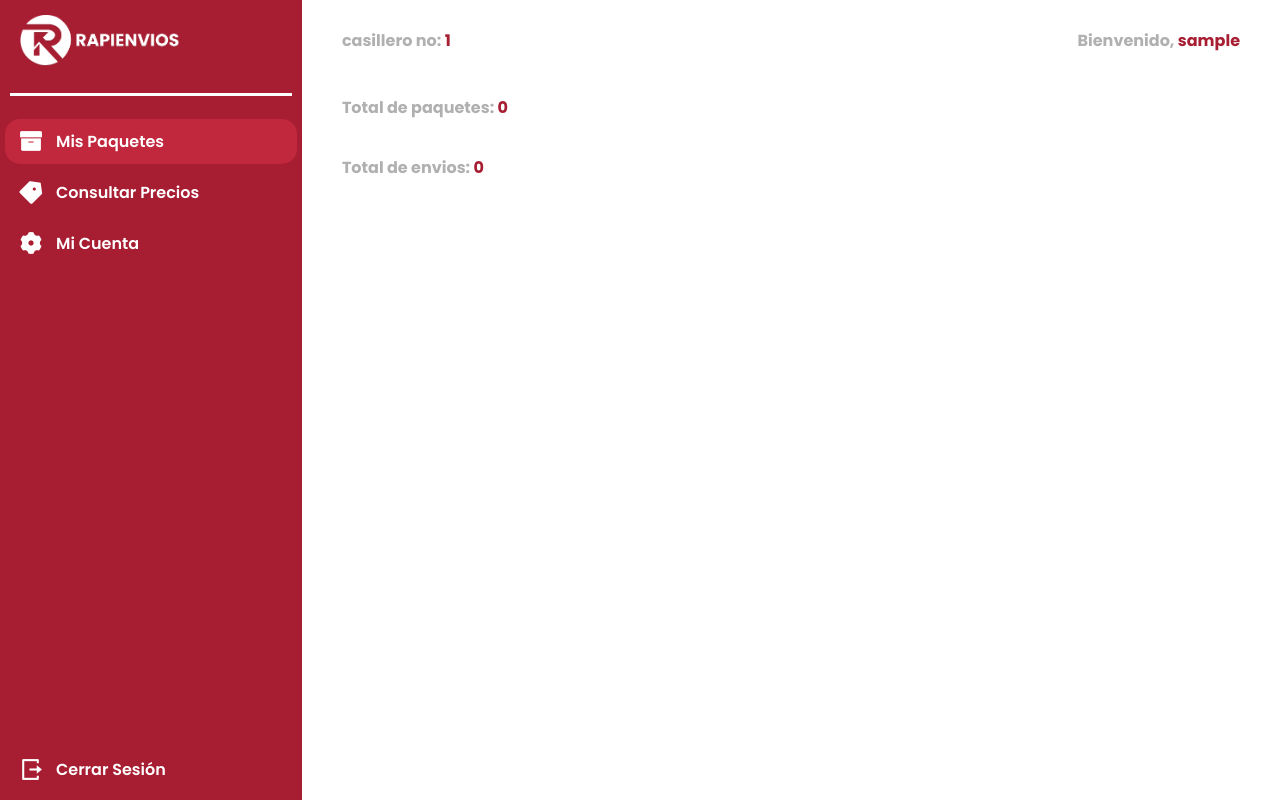
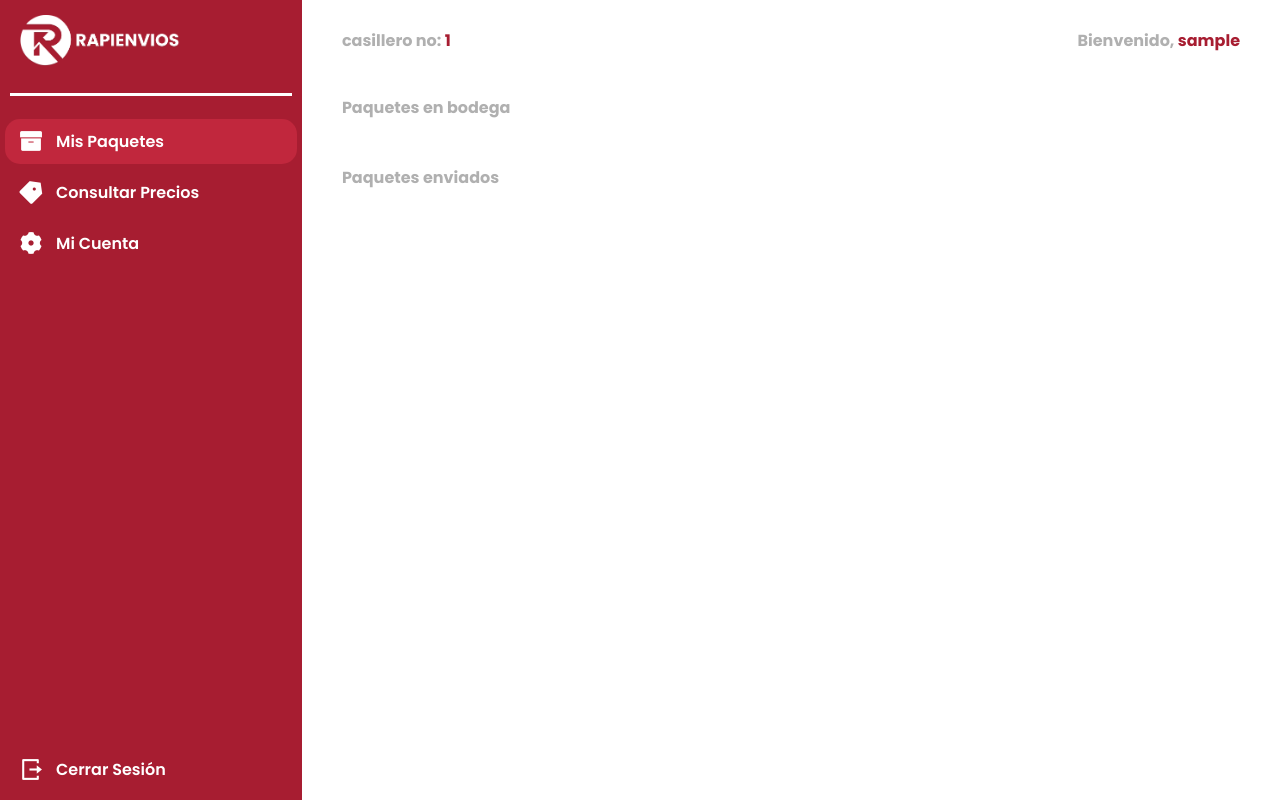
Before and after one commit to vreyes25/Rapienvios, a PHP site: page /Rapienvios/dashboardClientes.php in a window 1280 px wide. Run offline with PHP 8.4, Linux system fonts and the light colour scheme; the visitor is signed in with stand-in values (Sample User, id 1); data that the repository does not hold is empty; some libraries are stand-ins or nearby versions.

Commit message:
Formato tabla envios

```diff
--- a/css/dashboard.css
+++ b/css/dashboard.css
@@ -127,6 +127,7 @@ strong {
   height: 88%;
   justify-content: space-between;
 }
+
 
 .startSession{
   background: var(--main-color);
@@ -290,12 +291,12 @@ p{
   justify-content: center;
 }
 
-.tablaClientes, .tablaPaquetes, .tablaEmpleados {
+.tablaClientes, .tablaPaquetes, .tablaEnvios, .tablaEmpleados {
   border-collapse: collapse;
   width: 93%;
 }
 
-.tablaClientes th, .tablaPaquetes th, .tablaEmpleados th {
+.tablaClientes th, .tablaPaquetes th, .tablaEnvios th, .tablaEmpleados th {
   text-align: center;
   border: solid var(--third-color) 1px;
   padding: 5px;
@@ -303,7 +304,7 @@ p{
   background-color: var(--main-color);
 }
 
-.tablaClientes td, .tablaPaquetes td, .tablaEmpleados td {
+.tablaClientes td, .tablaPaquetes td, .tablaEnvios td, .tablaEmpleados td {
   border: solid var(--third-color) 1px;
   text-align: center;
   padding: 2px;
--- a/dashboardClientes.php
+++ b/dashboardClientes.php
@@ -17,7 +17,7 @@ if($_SESSION['usuario'] == null || $_SESSION['usuario'] == ''){
       href="https://cdn.jsdelivr.net/npm/remixicon@2.5.0/fonts/remixicon.css"
       rel="stylesheet"
     />
-    <link rel="stylesheet" href="css/dashboard.css" />
+    <link rel="stylesheet" href="css/dashboard.css"/>
     <script src="//cdn.jsdelivr.net/npm/sweetalert2@11"></script>
     <script src="js/jquery.min.js"></script>
     <title>Rapienvios | Dashboard</title>
@@ -70,24 +70,26 @@ if($_SESSION['usuario'] == null || $_SESSION['usuario'] == ''){
       </div>
       <div class="data">
         <div class="up-content">
-          <h3>Total de paquetes: <strong>0</strong></h3>
+          <h3>Paquetes en bodega</h3>
         </div>
 
         <div class="tabla-paquetes">
           <table class="tablaPaquetes" id="tablaPaquetes">
         </div>
 
-        <div class="up-content">
-          <h3>Total de envios: <strong>0</strong></h3>
+        <div class="content-tables"></div>
+      </div>
+
+      <div class="data">
+      <div class="up-content">
+          <h3>Paquetes enviados</h3>
         </div>
-
         <div class="tabla-envios">
           <table class="tablaEnvios" id="tablaEnvios">
         </div>
-
-
         <div class="content-tables"></div>
       </div>
+
 
     </div>
     <div id="miModal" class="modal">
@@ -217,7 +219,7 @@ if($_SESSION['usuario'] == null || $_SESSION['usuario'] == ''){
         let paquetes = JSON.parse(Data);
         html = "<tr><th>ID</th><th>Descripción</th><th>Peso</th><th>Acciones</th></tr>";
         for(i in paquetes) {
-          html += "<tr><td>"+ paquetes[i].idPaquete +"</td><td>"+ paquetes[i].descripcion +"</td><td>"+ paquetes[i].peso +"</td><td><button id='mostrarTracking' class='btnEdit' onclick='obtenerId(this); mostrarEditar();' value="+ paquetes[i].idPaquete +">Mostrar Tracking</button></td></tr>";
+          html += "<tr><td>"+ paquetes[i].idPaquete +"</td><td>"+ paquetes[i].descripcion +"</td><td>"+ paquetes[i].peso +"</td><td><button id='mostrarTracking' class='btnEdit' onclick='obtenerId(this); mostrarEditar();' value="+ paquetes[i].idPaquete +">Enviar paquete</button></td></tr>";
           tablaPaquetes.innerHTML = html;
         }
       }
@@ -226,7 +228,6 @@ if($_SESSION['usuario'] == null || $_SESSION['usuario'] == ''){
 
   function obtenerEnvios(valor) {
     let tablaEnvios = document.getElementById('tablaEnvios');
-
     var casillero = <?php echo $_SESSION['casillero'] ?>;
     $.post(
       "webservice/mostrarEnviosActivosCliente.php",
@@ -234,7 +235,7 @@ if($_SESSION['usuario'] == null || $_SESSION['usuario'] == ''){
         'casillero':casillero
       },
       function(Data) {
-       // alert(Data);
+        //alert(Data);
         let envios = JSON.parse(Data);
         html = "<tr><th>ID</th><th>Descripcion</th><th>fecha Envio</th><th>Acciones</th></tr>";
         for(i in envios) {
@@ -242,6 +243,7 @@ if($_SESSION['usuario'] == null || $_SESSION['usuario'] == ''){
           tablaEnvios.innerHTML = html;
         }
       }
+
     );
   }
 
```
